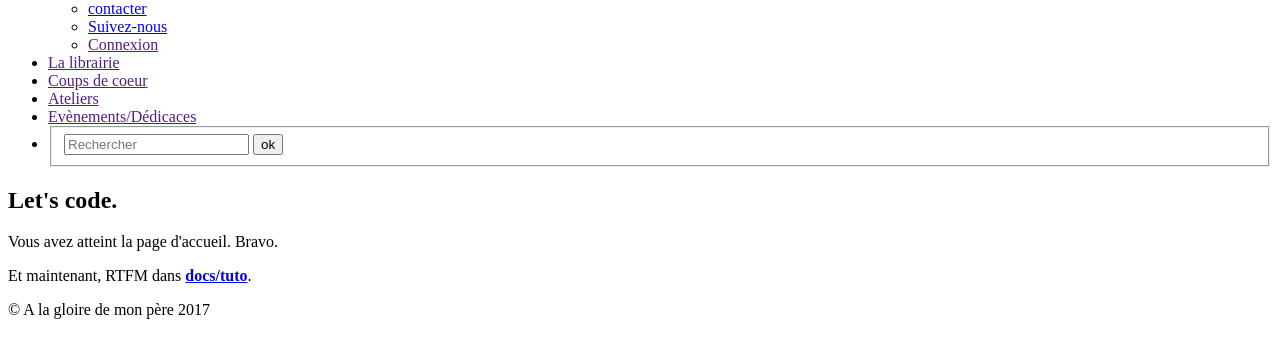
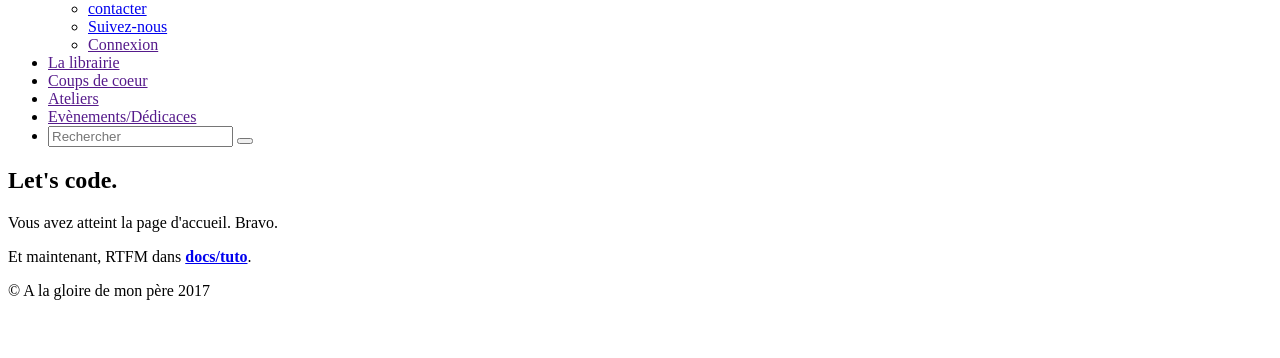
Before and after one commit to gaelcordon/projet-librairie, a PHP site: the page made by app/Views/default/home.php in a window 1280 px wide. Shown: the part 81-439 px from the top of the page. Run offline with PHP 8.4, Linux system fonts and the light colour scheme; the template is opened without the code that fills it, so the values that code supplies are empty; some libraries are stand-ins or nearby versions.

Commit message:
commit champ de recherche

```diff
--- a/app/Views/partials/header.php
+++ b/app/Views/partials/header.php
@@ -72,17 +72,14 @@
 							<li>
 								<div id="zoneRecherche" class="popover_parent">
 									<span class="btn glyphicon glyphicon-search"></span>
-									<fieldset class="popover search">
-					                    <form class="form-control" method="POST">
+					                    <form class="popover search" method="POST">
 					                        <input type="text" name="recherche" id="search-text" class="form-control" placeholder="Rechercher">
 					                        <input type="hidden" name="idFormClasse" value="Recherches">
 											<input type="hidden" name="idFormMethode" value="recherchesTraitement">
-					                        <input type="submit" value="ok">
-					                        <!-- <button type="submit" class="btn btn-default search-btn">
-											<span class="glyphicon glyphicon-ok-sign"></span> -->
+					                        <button type="submit" class="btn btn-default search-btn">
+												<span class="glyphicon glyphicon-ok-sign"></span>
 											</button>
 					                    </form>
-									</fieldset>
 								</div><!-- div id="zoneRecherche"-->
 							</li>
 						</ul><!-- class="nav navbar-nav" -->
--- a/app/Views/partials/section-ateliers.php
+++ b/app/Views/partials/section-ateliers.php
@@ -5,7 +5,7 @@
 				<h2>Les Ateliers créatifs</h2>
 				<p>
 					La librairie propose un espace où la créativité de chacun pourra s'exprimer pleinement.<br />
-					Activités manuelles, ateliers d'épanouissemet personnel, discussions <br />
+					Activités manuelles, ateliers d'épanouissemet personnel, discussions... <br />
 					venez partager des moments de détente en toute simplicité.
 				</p>
 			</div>
```
Also changed, not shown: public/assets/css/main.less.
